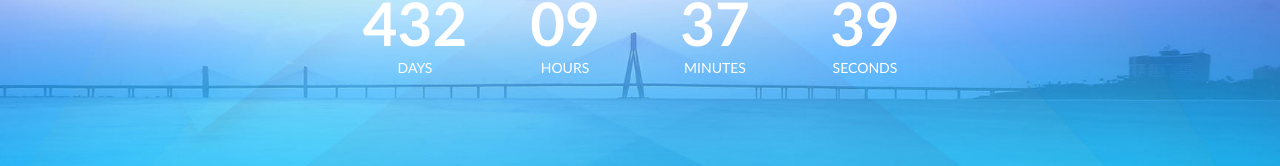
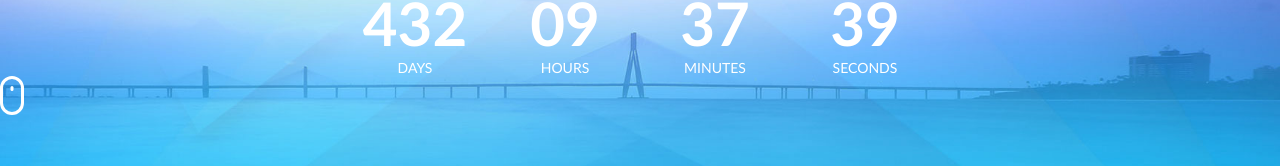
Before and after one commit to Spectatour/05-coming-soon, a website: page index.html in a window 1280 px wide. Shown: the part 340-506 px from the top of the page. Drawn offline with Linux system fonts and the light colour scheme.

Commit message:
Mouse (static design only)#6

```diff
--- /dev/null
+++ b/css/components/mouse.css
@@ -0,0 +1,20 @@
+.mouse {
+    width: 8em;
+    height: 13em;
+    font-size: 3px;
+    border: 1em solid #fff;
+    border-radius: 4em;
+    position: relative;
+}
+.mouse::before {
+    content: '';
+    display: block;
+    height: 1.6em;
+    width: 1em;
+    position: absolute;
+    top: 2.5em;
+    left: 50%;
+    transform: translateX(-50%);
+    background-color: #fff;
+    border-radius: 0.5em;
+}
--- a/css/pages/home.css
+++ b/css/pages/home.css
@@ -8,6 +8,7 @@
 
 /* components */
 @import '../components/clock.css';
+@import '../components/mouse.css';
 /* custom style below this coment line */
 
 /* hero */
--- a/index.html
+++ b/index.html
@@ -42,6 +42,7 @@
                 </div>
             </div>
         </div>
+        <div class="mouse"></div>
     </section>
 
     <main class="container">
```
